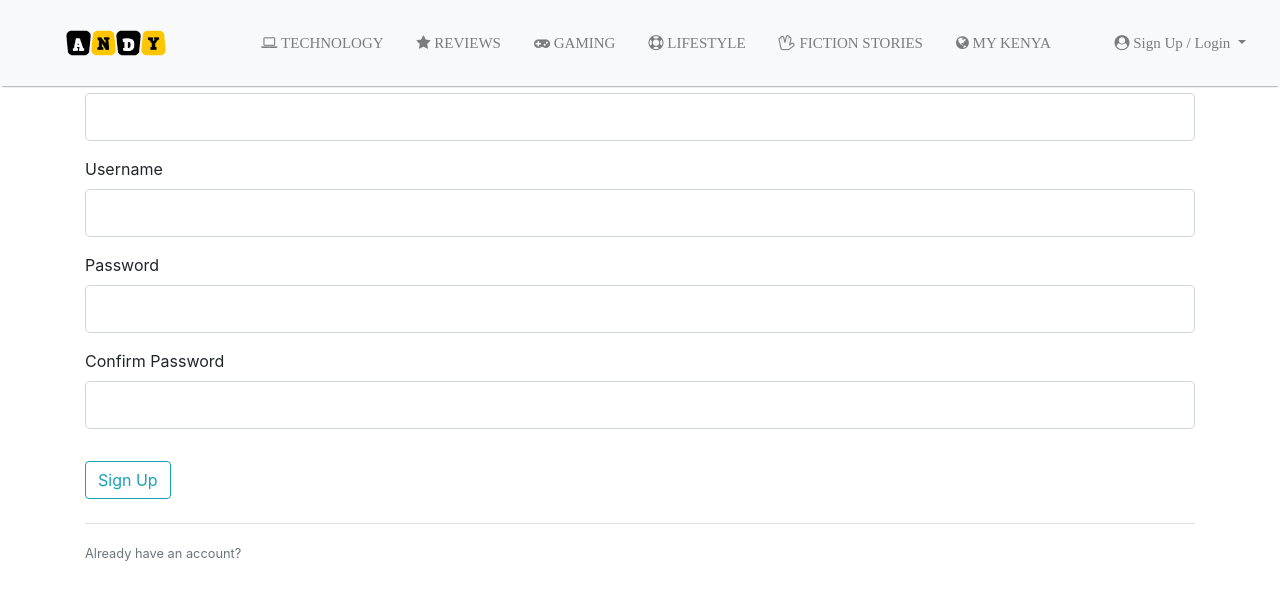
After one commit to andyjohn23/personal-blog, a Flask app: template app/templates/auth/register.html in a window 1280 px wide. The commit adds this page. Shown: the top 600 px of the page. Run offline with Flask 2, Linux system fonts and the light colour scheme; the template is opened without the code that fills it: values that come from a table or form of the project are taken from there, others are empty; some libraries are stand-ins or nearby versions.

Commit message:
updated files

```diff
--- /dev/null
+++ b/app/auth/__init__.py
@@ -0,0 +1,5 @@
+from flask import Blueprint
+
+auth = Blueprint('auth',__name__)
+
+from . import views,forms
--- /dev/null
+++ b/app/auth/forms.py
@@ -0,0 +1,26 @@
+from flask_wtf import FlaskForm
+from wtforms import StringField,PasswordField,SubmitField,ValidationError,BooleanField
+from wtforms.validators import DataRequired,Email,EqualTo,length
+from ..models import User
+import email_validator
+
+class RegistrationForm(FlaskForm):
+    email = StringField('Email Address',validators=[DataRequired(),Email()])
+    username = StringField('Username',validators = [DataRequired(), length(min=4, max=25)])
+    password = PasswordField('Password',validators = [DataRequired(),length(min=8, max=25), EqualTo('password_confirm',message = 'Passwords must match')])
+    password_confirm = PasswordField('Confirm Password',validators = [DataRequired()])
+    submit = SubmitField('Sign Up')
+
+    def validate_email(self,data_field):
+            if User.query.filter_by(email =data_field.data).first():
+                raise ValidationError('email already exists')
+
+    def validate_username(self,data_field):
+        if User.query.filter_by(username = data_field.data).first():
+            raise ValidationError('username is taken')
+
+class LoginForm(FlaskForm):
+    email = StringField('Email',validators=[DataRequired(),Email()])
+    password = PasswordField('Password',validators =[DataRequired()])
+    remember = BooleanField('Remember me')
+    submit = SubmitField('LOGIN')
--- a/app/static/css/index.css
+++ b/app/static/css/index.css
@@ -1,6 +1,6 @@
 .navbar-brand{
-    margin-left: 5%;
-    margin-right: 6%;
+    margin-left: 4%;
+    margin-right: 7%;
 }
 .navbar-brand img{
     width: 100px;
@@ -11,23 +11,19 @@
     background-color: #FDFFFF;
     box-shadow: 0 2px 2px -2px rgba(0,0,0,0.8);
 }
-.navbar ul{
+.nav-item a{
     font-size: 15px;
     font-family: 'Times New Roman', Times, serif;
     color: #202020;
 }
 .navbar .main-nav{
-    gap: 18px;
+    gap: 17px;
+    margin-right: 1%;
 }
 .users-sigin{
-    margin-right: 5%;
+    margin-right: 1%;
 }
 .users-sigin .nav-item{
     font-size: 19px;
     color: black;
 }
-.social{
-    display: flex;
-    flex-direction: row;
-    gap: 5px;
-}
--- /dev/null
+++ b/app/templates/auth/register.html
@@ -0,0 +1,43 @@
+{% extends "base.html" %}
+{% block content %}
+
+<div class="container">
+    <div class="register-content">
+        <form action="" method="POST">
+            {{ form.hidden_tag() }}
+            <fieldset class="form-group">
+                <legend class="border-bottom mb-4">Register</legend>
+                <div class="form-group">
+                    {{ form.email.label(class="form-control-label") }}
+                    {{ form.email(class="form-control form-control-lg") }}
+                </div>
+
+                <div class="form-group">
+                    {{ form.username.label(class="form-control-label") }}
+                    {{ form.username(class="form-control form-control-lg") }}
+                </div>
+
+                <div class="form-group">
+                    {{ form.password.label(class="form-control-label") }}
+                    {{ form.password(class="form-control form-control-lg") }}
+                </div>
+
+                <div class="form-group">
+                    {{ form.password_confirm.label(class="form-control-label") }}
+                    {{ form.password_confirm(class="form-control form-control-lg") }}
+                </div>
+            </fieldset>
+
+            <div class="form-group">
+                {{ form.submit.label(class="btn btn-outline-info") }}
+            </div>
+        </form>
+    </div>
+    <div class="border-top pt-3">
+        <small class="text-muted">
+            Already have an account? <a class="ml-2" href="{{url_for('auth.login')}}"></a>
+        </small>
+    </div>
+</div>
+
+{% endblock content %}
--- a/app/templates/navbar.html
+++ b/app/templates/navbar.html
@@ -12,36 +12,35 @@
         <div class="collapse navbar-collapse" id="navbarNav">
             <ul class="navbar-nav main-nav">
                 <li class="nav-item">
-                    <a class="nav-link" href="#">TECHNOLOGY</a>
+                    <a class="nav-link" href="#"><i class="fa fa-laptop" aria-hidden="true"></i>&nbsp;TECHNOLOGY</a>
                 </li>
                 <li class="nav-item">
-                    <a class="nav-link" href="#">REVIEWS</a>
+                    <a class="nav-link" href="#"><i class="fa fa-star" aria-hidden="true"></i>&nbsp;REVIEWS</a>
                 </li>
                 <li class="nav-item">
-                    <a class="nav-link" href="#">GAMING</a>
+                    <a class="nav-link" href="#"><i class="fa fa-gamepad" aria-hidden="true"></i>&nbsp;GAMING</a>
                 </li>
                 <li class="nav-item">
-                    <a class="nav-link" href="#">LIFESTYLE</a>
+                    <a class="nav-link" href="#"><i class="fa fa-life-ring" aria-hidden="true"></i>&nbsp;LIFESTYLE</a>
                 </li>
                 <li class="nav-item">
-                    <a class="nav-link" href="#">FICTION STORIES</a>
+                    <a class="nav-link" href="#"><i class="fa fa-hand-spock-o" aria-hidden="true"></i>&nbsp;FICTION STORIES</a>
                 </li>
                 <li class="nav-item">
-                    <a class="nav-link" href="#">MY KENYA</a>
+                    <a class="nav-link" href="#"><i class="fa fa-globe" aria-hidden="true"></i>&nbsp;MY KENYA</a>
                 </li>
             </ul>
             <ul class="nav navbar-nav  ml-auto users-sigin">
-                <li class="nav-item">
-                    <a class="nav-link" href="#"><i class="fa fa-phone">&nbsp;check</i></a>
+                <li class="nav-item dropdown">
+                    <a class="nav-link dropdown-toggle" href="#" id="navbarDropdown" role="button"
+                        data-toggle="dropdown" aria-haspopup="true" aria-expanded="false"><i class="fa fa-user-circle"
+                            aria-hidden="true"></i>&nbsp;Sign Up / Login
+                    </a>
+                    <div class="dropdown-menu" aria-labelledby="navbarDropdown">
+                        <a class="dropdown-item" href="">Sign Up</a>
+                        <a class="dropdown-item" href="">Login</a>
+                    </div>
                 </li>
-                <div class="social">
-                    <li class="nav-item">
-                        <a class="nav-link" href="#"><i class="fa fa-facebook"></i></a>
-                    </li>
-                    <li class="nav-item">
-                        <a class="nav-link" href="#"><i class="fa fa-instagram"></i></a>
-                    </li>
-                </div>
             </ul>
 
         </div>
--- a/config.py
+++ b/config.py
@@ -2,6 +2,7 @@
 
 
 class Config:
+    SECRET_KEY = os.environ.get('SECRET_KEY')
     SQLALCHEMY_DATABASE_URI = 'postgresql+psycopg2://andrewjohn:andy1234@localhost/blog'
     UPLOADED_PHOTOS_DEST = 'app/static/photos'
 
```
Also changed, not shown: app/__init__.py (+11 -0 lines), app/auth/views.py (added, +39 -0 lines), app/models.py (+49 -0 lines), app/templates/auth/login.html (added).
